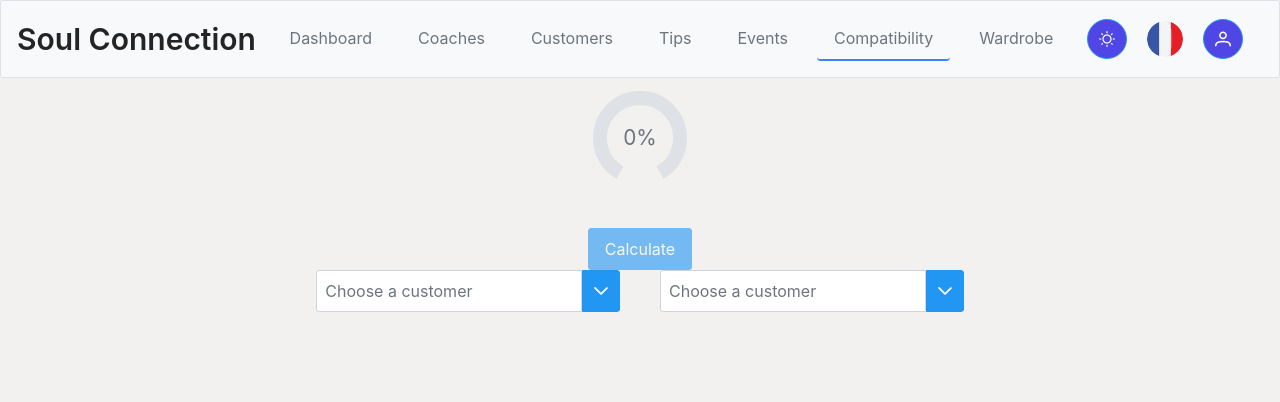
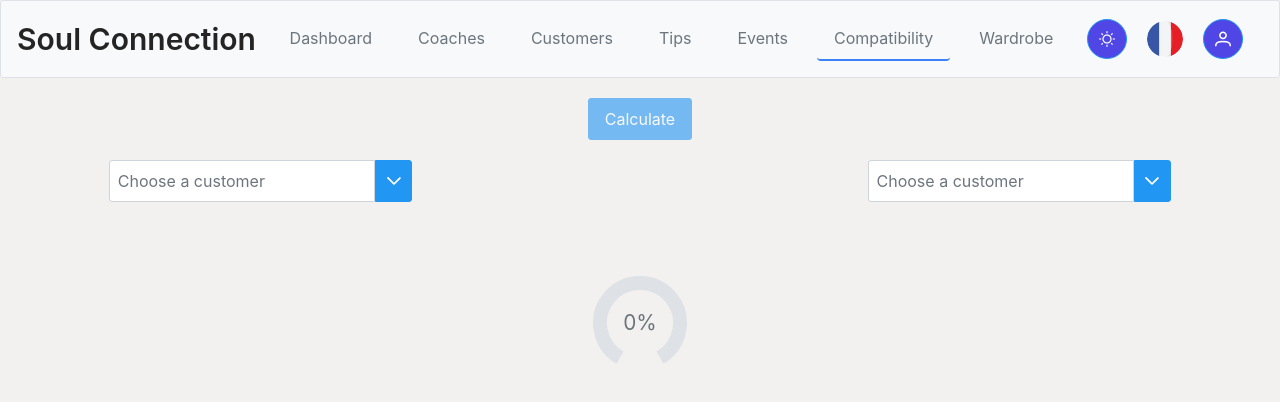
Before and after one commit to capuchegianni/tek3SurvivorPool, a Next.js app in the folder front/: page /compatibility in a window 1280 px wide. Shown: the top 402 px of the page. Built offline with nearby package versions, Linux system fonts and the light colour scheme; no server answers.

Commit message:
feat(style): change compatibility style from css to tailwind

```diff
--- a/front/src/app/(intra)/compatibility/compatibility.css
+++ b/front/src/app/(intra)/compatibility/compatibility.css
@@ -1,39 +1,8 @@
-.compatibility-wheel {
-    display: flex;
-    justify-content: center;
-    align-items: center;
-    padding-top: 10px;
-}
-
-.galeria-size {
-    display: flex;
-    justify-content: center;
-    align-items: center;
-}
-
-.item-template {
+.image-container {
+    position: relative;
     width: 100%;
-    height: 100%;
-    display: block;
-}
-
-.caroussel {
-    display: flex;
-    justify-content: center;
-    justify-content: space-between;
-}
-
-.astrological-title-sign {
-    font-size: 50px;
-    display: flex;
-    align-items: center;
-    gap: 10px
-}
-
-.calculation {
-    display: flex;
-    justify-content: center;
-    padding-top: 40px;
+    height: 0;
+    padding-bottom: 100%;
 }
 
 @keyframes shake {
@@ -54,10 +23,3 @@
     animation: shake 0.7s;
     animation-iteration-count: 30;
 }
-
-.image-container {
-    position: relative;
-    width: 100%;
-    height: 0;
-    padding-bottom: 100%;
-}
--- a/front/src/app/(intra)/compatibility/page.tsx
+++ b/front/src/app/(intra)/compatibility/page.tsx
@@ -20,8 +20,8 @@ const astroSigns = [
     { name: 'cancer', value: 49, image: '/cancer-astro.png' },
     { name: 'virgo', value: 12, image: '/vierge-astro.png' },
     { name: 'libra', value: 19, image: '/belier-astro.png' },
-    { name: 'scorpio', value: 8, image: '/scorpion-astrop.png' },
-    { name: 'capricorn', value: 23, image: '/capricorne-astrop.png' },
+    { name: 'scorpio', value: 8, image: '/scorpion-astro.png' },
+    { name: 'capricorn', value: 23, image: '/capricorne-astro.png' },
     { name: 'aquarius', value: 11, image: '/verseau-astro.png' },
     { name: 'aries', value: 29, image: '/balance-astro.png' },
     { name: 'taurus', value: 38, image: '/taureau-astro.png' },
@@ -66,8 +66,7 @@ export default function Compatibility() {
 
     return (
         <div>
-            <CompatibilityWheel percentage={totalValue}/>
-            <div className='calculation'>
+            <div className='flex justify-center pt-5 gap-10'>
                 <Button
                     label="Calculate"
                     className="button-raised button-rounded"
@@ -75,7 +74,7 @@ export default function Compatibility() {
                     disabled={!selectedSigns.sign1 || !selectedSigns.sign2}
                 />
             </div>
-            <div className='flex justify-center flex-wrap gap-10'>
+            <div className='flex justify-around flex-wrap p-5'>
                 <ClientAstrological
                     index={1}
                     onSignSelected={(sign, index) => setSelectedSigns(prev => ({...prev, [`sign${index}`]: sign.toLowerCase()}))}
@@ -83,6 +82,9 @@ export default function Compatibility() {
                     selectedCustomers={selectedCustomers}
                     onCustomerSelect={handleCustomerSelect}
                 />
+                <div className='pt-8%'>
+                    <CompatibilityWheel percentage={totalValue}/>
+                </div>
                 <ClientAstrological
                     index={2}
                     onSignSelected={(sign, index) => setSelectedSigns(prev => ({...prev, [`sign${index}`]: sign.toLowerCase()}))}
@@ -178,7 +180,7 @@ function ClientAstrological({
                     onCustomerSelect(e.value, index)
                 }}
             />
-            <div className='astrological-title-sign'>
+            <div className='text-4xl flex items-center space-x-2.5 pt-2.5 justify-around p-10%'>
                 {selectedFullCustomer?.astrological_sign}
                 { image && (
                         <Image src={image} alt='sign' width={50} height={50} />
@@ -186,7 +188,7 @@ function ClientAstrological({
                 )}
             </div>
                 { customerImage && (
-                    <div className='image-container'>
+                    <div className="image-container">
                         <Image src={customerImage} alt='Customer' fill />
                     </div>
                 )}
@@ -202,7 +204,7 @@ function CompatibilityWheel({ percentage }: { percentage: number }) {
     }, [percentage]);
 
     return (
-        <div className="compatibility-wheel">
+        <div className="flex justify-center pt-3.5">
             <Knob value={value} onChange={(e) => setValue(e.value)} valueTemplate={'{value}%'} readOnly />
         </div>
     )
--- a/front/tailwind.config.ts
+++ b/front/tailwind.config.ts
@@ -7,7 +7,12 @@ const config: Config = {
     "./src/app/**/*.{js,ts,jsx,tsx,mdx}",
   ],
   theme: {
-    extend: { },
+    extend: {
+      padding: {
+        '10%': '10%',
+        '8%': '8%',
+      },
+    },
   },
   plugins: [],
 };
```
